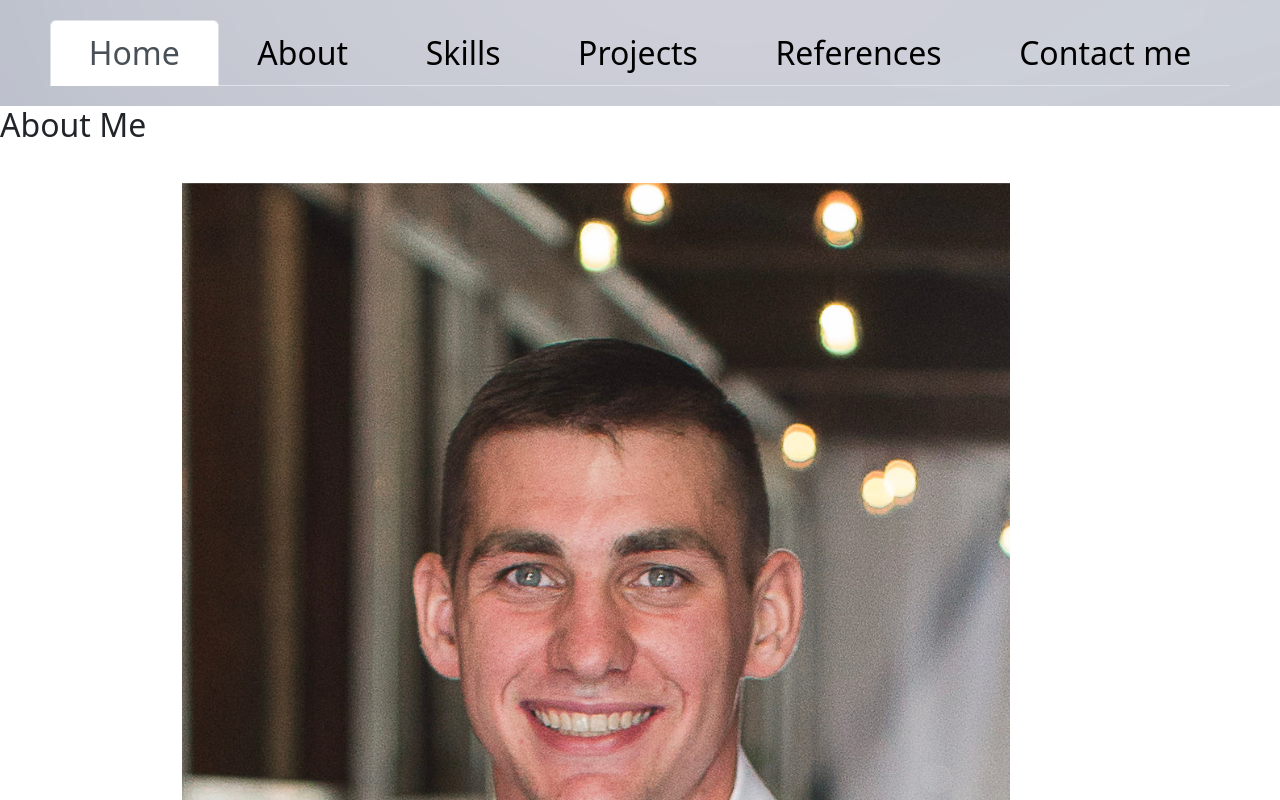
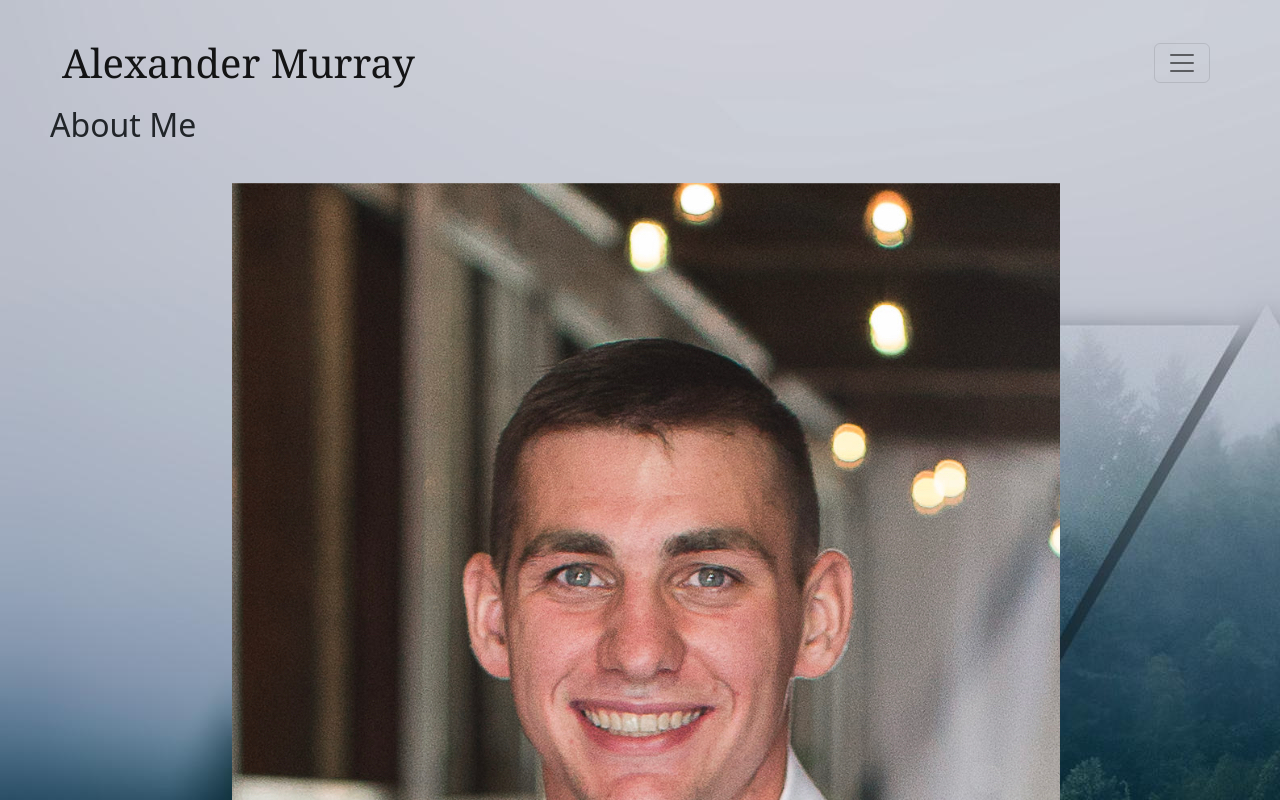
Before and after one commit to ajmurray211/portfolio, a React (Create React App) app: page / in a window 1280 px wide. Shown: the top 800 px of the page. Built offline with nearby package versions, Linux system fonts and the light colour scheme.

Commit message:
changed navbar still having trouble with the auto scrolling

```diff
--- a/src/App.js
+++ b/src/App.js
@@ -1,30 +1,44 @@
 import './App.css';
-import React from 'react';
 import 'bootstrap/dist/css/bootstrap.min.css';
-import { Nav, NavItem, NavLink } from 'reactstrap';
+import { Collapse, Nav, NavItem, NavLink, Navbar, NavbarBrand, NavbarToggler, Offcanvas, OffcanvasBody, OffcanvasHeader } from 'reactstrap';
 import Projects from './components/Projects';
 import About from './components/About';
 import References from './components/References';
 import ContactMe from './components/ContactMe';
 import Skills from './components/Skills';
+import { useState } from 'react';
 
 function App() {
+  const [collapsed, setCollapsed] = useState(false);
+
+  const toggleNavbar = () => setCollapsed(!collapsed);
   return (
     <div className="App">
       <nav id='Nav'>
-        <Nav fill tabs>
-          <NavItem><NavLink active href="#">Home</NavLink></NavItem>
-          <NavItem><NavLink href="#About">About</NavLink></NavItem>
-          <NavItem><NavLink href="#Skills">Skills</NavLink></NavItem>
-          <NavItem><NavLink href="#Projects">Projects</NavLink></NavItem>
-          <NavItem><NavLink href="#References">References</NavLink></NavItem>
-          <NavItem><NavLink href="#ContactMe">Contact me </NavLink></NavItem>
-        </Nav>
+        <Navbar light>
+          <NavbarBrand href="/" id='brandName' className="me-auto ">
+            Alexander Murray
+          </NavbarBrand>
+          <NavbarToggler onClick={toggleNavbar} className="me-2" />
+          <Offcanvas className='offcanvasNav' direction='start' isOpen={collapsed} toggle={toggleNavbar}>
+            <OffcanvasHeader toggle={toggleNavbar}>
+              Offcanvas
+            </OffcanvasHeader>
+            <OffcanvasBody>
+              <NavItem ><NavLink active href="#">Home</NavLink></NavItem>
+              <NavItem ><NavLink href="#Nav">About</NavLink></NavItem>
+              <NavItem ><NavLink href="#Projects">Projects</NavLink></NavItem>
+              <NavItem ><NavLink href="#References">References</NavLink></NavItem>
+              <NavItem ><NavLink href="#Skills">Skills</NavLink></NavItem>
+              <NavItem ><NavLink href="#ContactMe">Contact me </NavLink></NavItem>
+            </OffcanvasBody>
+          </Offcanvas>
+        </Navbar>
+        <About />
       </nav>
       <div>
-        <About />
+        <Projects />
         <Skills />
-        <Projects />
         <References />
         <ContactMe />
       </div>
```
